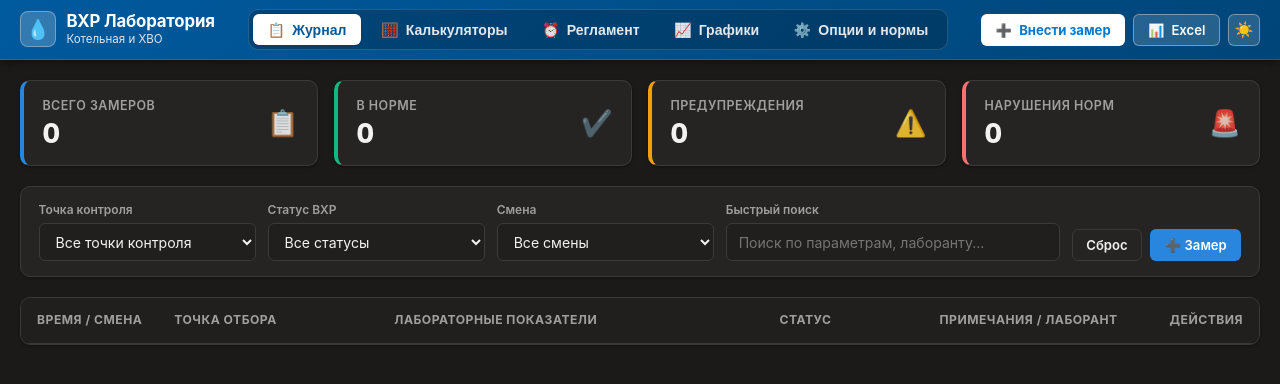
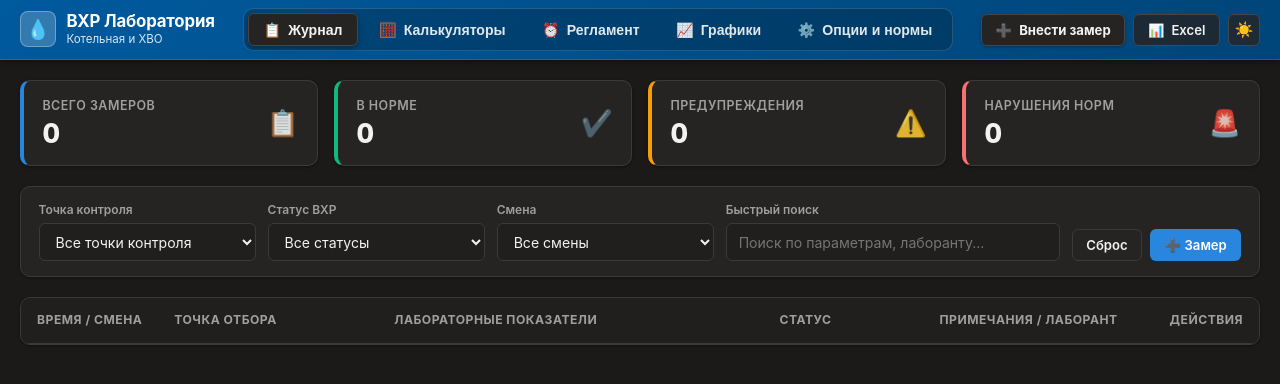
Before and after one commit to PAHAUNITI/boiler-lab, a plain HTML site: page index.html in a window 1280 px wide. Drawn offline with Linux system fonts and the light colour scheme.

Commit message:
style: set active tab and header action buttons to dark charcoal gray (#252423) in dark theme

```diff
--- a/css/style.css
+++ b/css/style.css
@@ -204,7 +204,7 @@ body {
   align-items: center;
   gap: 0.45rem;
   padding: 0.45rem 0.9rem;
-  border: none;
+  border: 1px solid transparent;
   background: transparent;
   color: rgba(255, 255, 255, 0.88);
   font-size: 0.88rem;
@@ -220,15 +220,19 @@ body {
   background-color: rgba(255, 255, 255, 0.16);
 }
 
+/* Светлая тема: активный таб белый */
 .nav-tab-btn.active {
   background-color: #ffffff;
   color: #0078d4;
   box-shadow: 0 1px 3px rgba(0, 0, 0, 0.2);
 }
 
+/* ТЁМНАЯ ТЕМА: активный таб СЕРЫЙ, а не белый! */
 [data-theme="dark"] .nav-tab-btn.active {
-  background-color: #ffffff;
-  color: #005a9e;
+  background-color: #252423;
+  color: #f3f2f1;
+  border-color: #484644;
+  box-shadow: 0 2px 5px rgba(0, 0, 0, 0.35);
 }
 
 .nav-badge {
@@ -270,6 +274,20 @@ body {
   box-shadow: 0 2px 6px rgba(0, 0, 0, 0.25);
 }
 
+/* ТЁМНАЯ ТЕМА: кнопка в шапке СЕРАЯ, а не белая! */
+[data-theme="dark"] .header-actions .btn-primary {
+  background-color: #252423;
+  color: #f3f2f1;
+  border: 1px solid #484644;
+  box-shadow: 0 1px 3px rgba(0, 0, 0, 0.3);
+}
+
+[data-theme="dark"] .header-actions .btn-primary:hover {
+  background-color: #2f2e2d;
+  color: #38bdf8;
+  border-color: #38bdf8;
+}
+
 .header-actions .btn-outline {
   background-color: rgba(255, 255, 255, 0.15);
   border-color: rgba(255, 255, 255, 0.35);
@@ -282,6 +300,18 @@ body {
   color: #ffffff;
 }
 
+[data-theme="dark"] .header-actions .btn-outline {
+  background-color: rgba(37, 36, 35, 0.8);
+  border-color: #484644;
+  color: #f3f2f1;
+}
+
+[data-theme="dark"] .header-actions .btn-outline:hover {
+  background-color: #2f2e2d;
+  border-color: #38bdf8;
+  color: #38bdf8;
+}
+
 .header-actions .btn-icon {
   background-color: rgba(255, 255, 255, 0.15);
   border-color: rgba(255, 255, 255, 0.35);
@@ -292,6 +322,18 @@ body {
   background-color: rgba(255, 255, 255, 0.25);
   border-color: rgba(255, 255, 255, 0.6);
   color: #ffffff;
+}
+
+[data-theme="dark"] .header-actions .btn-icon {
+  background-color: rgba(37, 36, 35, 0.8);
+  border-color: #484644;
+  color: #f3f2f1;
+}
+
+[data-theme="dark"] .header-actions .btn-icon:hover {
+  background-color: #2f2e2d;
+  border-color: #38bdf8;
+  color: #38bdf8;
 }
 
 /* --------------------------------------------------------------------
--- a/sw.js
+++ b/sw.js
@@ -1,6 +1,6 @@
 // Service Worker for Boiler Water Lab PWA
 // Strategy: Network-First with Offline Cache Fallback
-const CACHE_NAME = 'boiler-lab-v4';
+const CACHE_NAME = 'boiler-lab-v5';
 const ASSETS = [
   './',
   './index.html',
```
